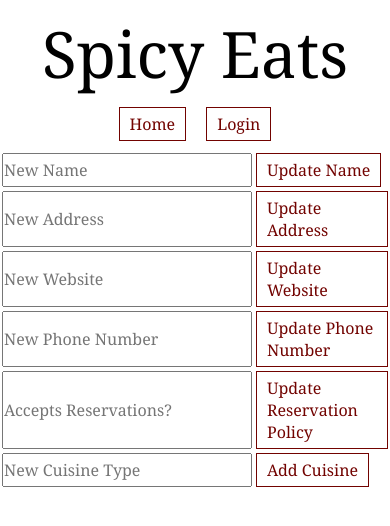
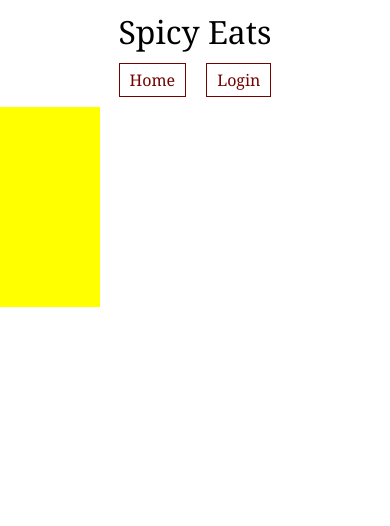
Before and after one commit to vdefont/spicy-eats-project, a Vue app in the folder client/: page /#/test in a window 390 px wide. Shown: the top 526 px of the page. Built offline with nearby package versions, Linux system fonts and the light colour scheme.

Commit message:
Smartphone compatability

```diff
--- a/client/src/App.vue
+++ b/client/src/App.vue
@@ -1,5 +1,5 @@
 <template>
-  <div id="app">
+  <div :class="mobileClass" id="app">
     <header>
       <a :href="$store.state.city.id ? '/#/city/' + $store.state.city.id : '/#/'">
         <div class="hugeText">
@@ -27,6 +27,22 @@ import CustomButton from '@/components/subcomponents/CustomButton'
 export default {
   components: {
     CustomButton
+  },
+  data () {
+    return {
+      isMobile: window.innerWidth <= 600
+    }
+  },
+  computed: {
+    mobileClass: function () {
+      if (this.isMobile) return 'mobile'
+      else return 'desktop'
+    }
+  },
+  mounted () {
+    addEventListener('resize', () => {
+      this.isMobile = innerWidth <= 600
+    })
   }
 }
 </script>
@@ -58,7 +74,6 @@ export default {
   padding: 0px;
   text-decoration: none;
   color: black;
-  font: 1em "Georgia";
 }
 
 html {
@@ -87,11 +102,24 @@ ul, li {
 }
 
 /* Text styles  */
-.hugeText {
+.desktop .hugeText {
   font: 4em "Georgia";
 }
-.largeText {
+.desktop .largeText {
   font: 2em "Georgia";
+}
+.desktop * {
+  font: 1em "Georgia";
+}
+
+.mobile .hugeText {
+  font: 2em "Georgia";
+}
+.mobile .largeText {
+  font: 1.5em "Georgia";
+}
+.mobile * {
+  font: 1em "Georgia";
 }
 
 /* General properties */
--- a/client/src/components/Login.vue
+++ b/client/src/components/Login.vue
@@ -59,7 +59,7 @@ export default {
           error: 'Username must be at least 4 characters'
         },
         {
-          label: 'Name',
+          label: 'Name (appears on reviews)',
           type: 'text',
           model: 'name',
           validate: (name) => name.length > 2,
--- a/client/src/components/Test.vue
+++ b/client/src/components/Test.vue
@@ -1,8 +1,5 @@
 <template lang='html'>
   <div>
-    <restaurant-editor
-      @field-updated="fieldUpdated">
-    </restaurant-editor>
   </div>
 </template>
 
@@ -24,5 +21,16 @@ export default {
 }
 </script>
 
-<style lang='css'>
+<style lang='css' scoped>
+div {
+  background-color: yellow;
+}
+.desktop div {
+  width: 200px;
+  height: 200px;
+}
+.mobile div {
+  width: 100px;
+  height: 200px;
+}
 </style>
--- a/client/src/components/subcomponents/CityCard.vue
+++ b/client/src/components/subcomponents/CityCard.vue
@@ -25,15 +25,22 @@ export default {
 
 <style lang="css" scoped>
 button {
-  margin: 10px;
   border: 1px solid #720300;
   background-color: #720300;
-  width: 180px;
-  height: 100px;
   color:white;
   display:flex;
   justify-content: center;
   align-items: center;
+}
+.desktop button {
+  width: 180px;
+  height: 100px;
+  margin: 10px;
+}
+.mobile button {
+  width: 110px;
+  height: 70px;
+  margin: 5px;
 }
 
 button:hover {
--- a/client/src/components/subcomponents/MultiImageCaptionInput.vue
+++ b/client/src/components/subcomponents/MultiImageCaptionInput.vue
@@ -24,6 +24,7 @@ OUT: $emit('new-data', photos)
     <div id="addImageLabel">
       Add image:
     </div>
+    <div class="imageInputWrapper">
       <image-uploader
         ref="imageInput"
         :maxWidth="512"
@@ -33,6 +34,7 @@ OUT: $emit('new-data', photos)
         :preview=false
         @input="imageUploaded">
       </image-uploader>
+    </div>
   </div>
 </template>
 
@@ -102,7 +104,8 @@ li {
 .caption {
   width: 95%
 }
-#addImageLabel{
-  margin: 2px 0px;
+.imageInputWrapper {
+  display: flex;
+  width: 0px;
 }
 </style>
```
Lines whose indentation alone changed are shown as unchanged.
